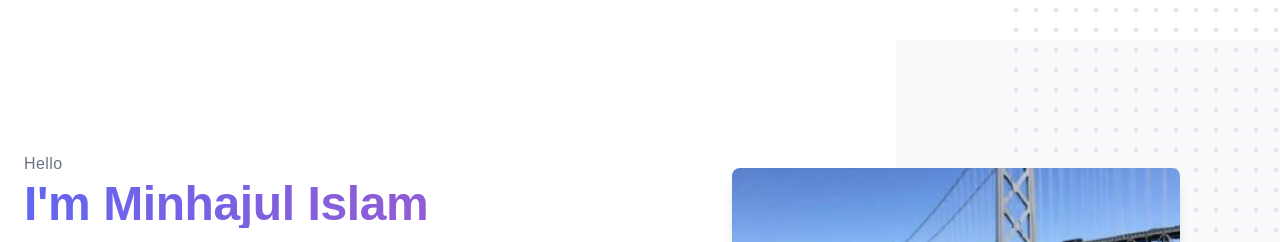
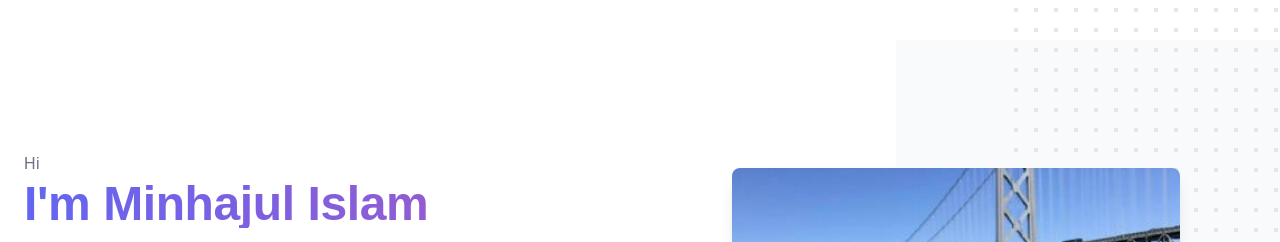
Before and after one commit to minhajul/minhajul.info, a Next.js app: page / in a window 1280 px wide. Shown: the top 242 px of the page. Built offline with nearby package versions, Linux system fonts and the light colour scheme.

Commit message:
Update page.js

```diff
--- a/src/app/page.js
+++ b/src/app/page.js
@@ -42,7 +42,7 @@ export default function Home() {
                                 <div className="sm:text-center md:max-w-2xl md:mx-auto lg:col-span-6 lg:text-left">
                                     <h2>
                                         <span className="block text-sm font-normal tracking-wide text-gray-500 sm:text-base lg:text-sm xl:text-base">
-                                            {"Hello"}
+                                            {"Hi"}
                                         </span>
                                         <span className="mt-1 block tracking-tight">
                                             <span className="block mb-5 text-5xl animate-move-bg bg-gradient-to-r from-indigo-500 via-pink-500 to-indigo-500 bg-[length:400%] bg-clip-text font-extrabold text-transparent">
```
